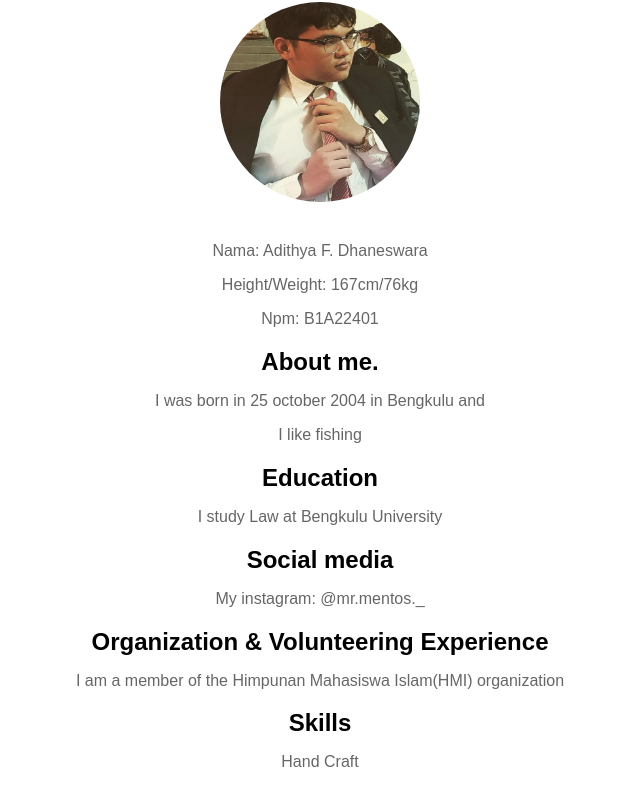
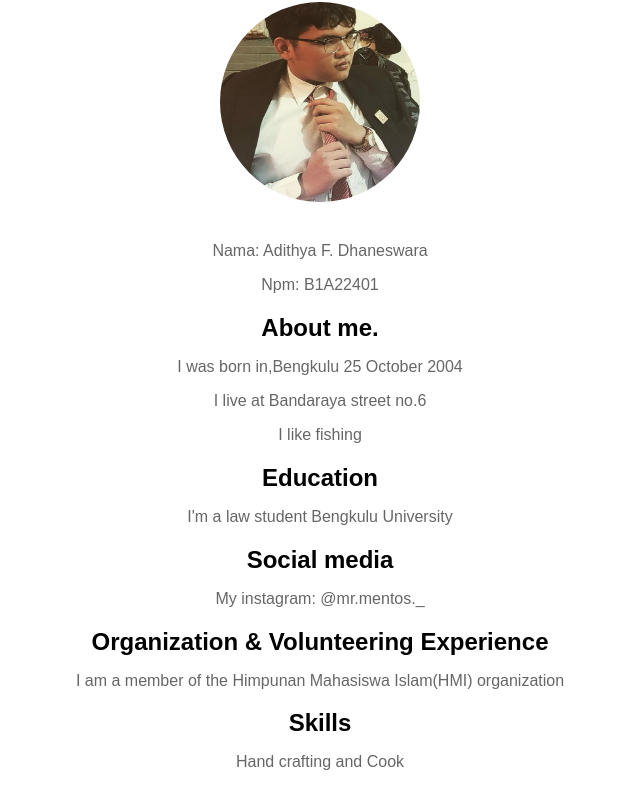
Before and after one commit to adithyafarelio/UAS, a plain HTML site: page index.html in a window 1280 px wide. Shown: the part 98-905 px from the top of the page, without its empty margins (320-960 px from the left). Drawn offline with Linux system fonts and the light colour scheme.

Commit message:
Update index.html

```diff
--- a/index.html
+++ b/index.html
@@ -14,19 +14,19 @@
         <div class="profile">
             <img src="foto_profil.jpg" alt="Foto Profil">
             <p>Nama: Adithya F. Dhaneswara</p>
-            <p>Height/Weight: 167cm/76kg</p>
             <p>Npm: B1A22401</p>
             <h2>About me.</h2>
-            <p>I was born in 25 october 2004 in Bengkulu and</p>
+            <p> I was born in,Bengkulu 25 October 2004 </p>
+            <p>I live at Bandaraya street no.6</p>
             <p>I like fishing</p>
             <h2>Education</h2>
-            <p>I study Law at Bengkulu University</p>
+            <p>I'm a law student Bengkulu University</p>
             <h2>Social media</h2>
             <p>My instagram: @mr.mentos._</p>
             <h2>Organization  & Volunteering Experience</h2>
             <p>I am a member of the Himpunan Mahasiswa Islam(HMI) organization</p>
             <h2>Skills</h2>
-            <p>Hand Craft</p>
+            <p>Hand crafting and Cook</p>
 
         </div>
     </div>
```
